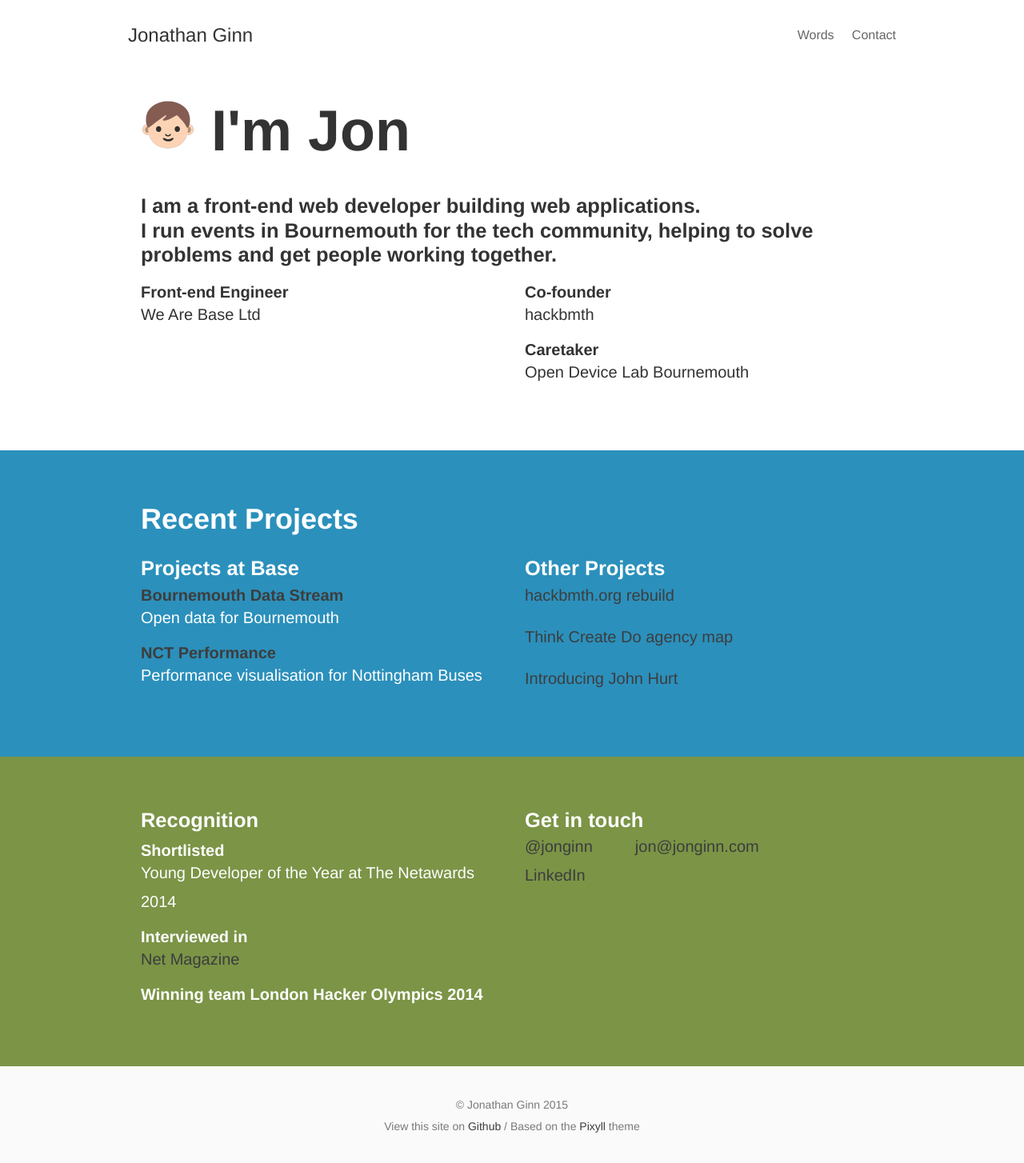
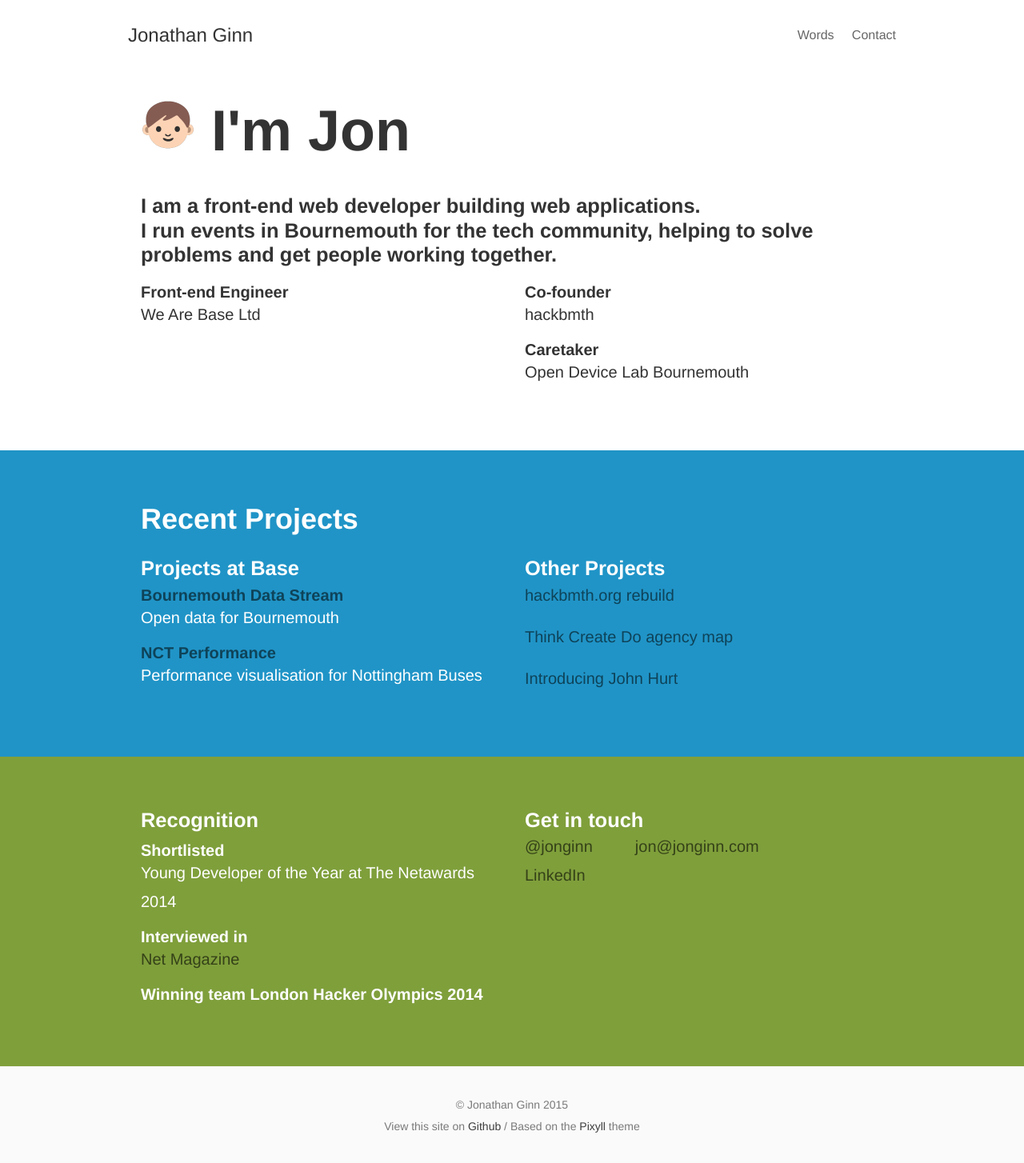
Before and after one commit to dave1010/jonginn.github.io, a Jekyll site: the page built from index.html, in a window 1280 px wide. Shown: the whole page at 80% size. Built offline with Jekyll 4.4.1, drawn with Linux system fonts in a browser that asks for light colours.

Commit message:
adjust colourin
Signed-off-by: Jonathan Ginn <jon@jonginn.com>

```diff
--- a/_sass/_home.scss
+++ b/_sass/_home.scss
@@ -10,15 +10,65 @@ ul.list-simple {
 }
 
 .content-wrapper {
-
+  a {
+    &:hover {
+      text-decoration: underline;
+    }
+  }
 }
 
 .content-wrapper_blue {
   background: $theme-blue;
   color: #fff;
+
+  a {
+    color: $theme-blue-darker;
+  }
 }
 
 .content-wrapper_green {
   background: $theme-green;
   color: #fff;
+
+  a {
+    color: $theme-green-darker;
+  }
 }
+
+.content-wrapper_navy {
+  background: $theme-dark;
+  color: #fff;
+}
+
+.content-wrapper_bordered {
+  border-top: 1px solid $theme-blue;
+}
+
+h1 {
+  img.show-on-hover {
+    opacity: 0;
+    transition: opacity 400ms ease;
+  }
+
+  &:hover {
+    img.show-on-hover {
+      opacity: 1;
+    }
+  }
+}
+
+.home-background {
+  background: {
+    image: url('../images/home-background.jpg');
+    position: center center;
+    repeat: no-repeat;
+    size: 100% auto;
+  }
+
+  -webkit-background-size: cover;
+    -moz-background-size: cover;
+    -o-background-size: cover;
+    background-size: cover;
+
+  height: 400px;
+}
--- a/css/style.scss
+++ b/css/style.scss
@@ -10,11 +10,16 @@ $palette-navy: #4D6684;
 $palette-blue: #1499D3;
 $palette-green: #83AA30;
 
-$desaturation: 20;
+$desaturation: 10;
+$darken: 25;
+
 $theme-highlight: $palette-grey;
 $theme-dark: $palette-grey;
 $theme-blue: desaturate($palette-blue, $desaturation);
 $theme-green: desaturate($palette-green, $desaturation);
+
+$theme-green-darker: darken($theme-green, $darken);
+$theme-blue-darker: darken($theme-blue, $darken);
 
 @import "basscss";
 @import "bass/grid";
```
